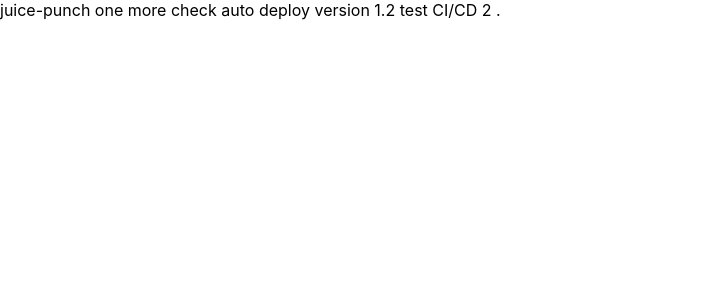
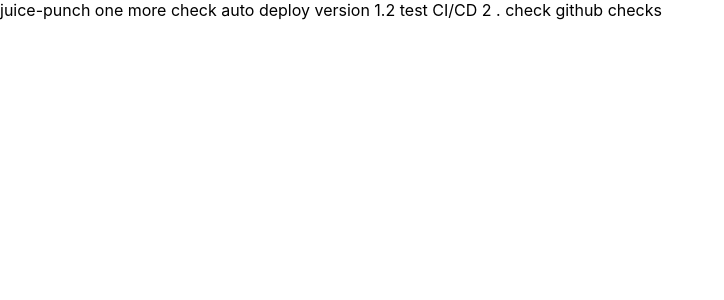
Before and after one commit to juice-punch/juice-punch, a React (Create React App) app: page / in a window 1280 px wide. Shown: the top 300 px of the page, without its empty margins (0-724 px from the left). Built offline with nearby package versions, Linux system fonts and the light colour scheme.

Commit message:
check github checks

```diff
--- a/src/App.tsx
+++ b/src/App.tsx
@@ -5,7 +5,7 @@ class App extends Component {
   render() {
     return (
       <div className="App">
-        juice-punch one more check auto deploy version 1.2 test CI/CD 2 .
+        juice-punch one more check auto deploy version 1.2 test CI/CD 2 . check github checks
       </div>
     );
   }
```
